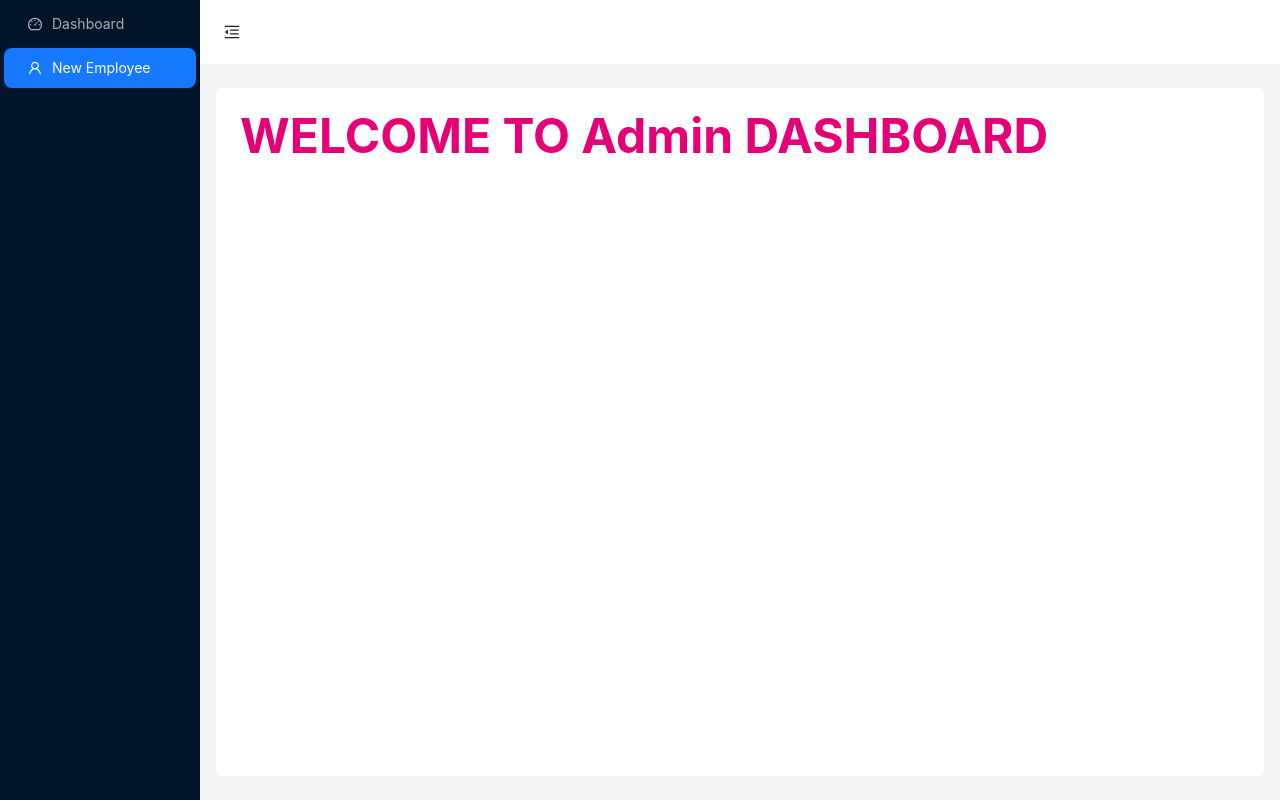
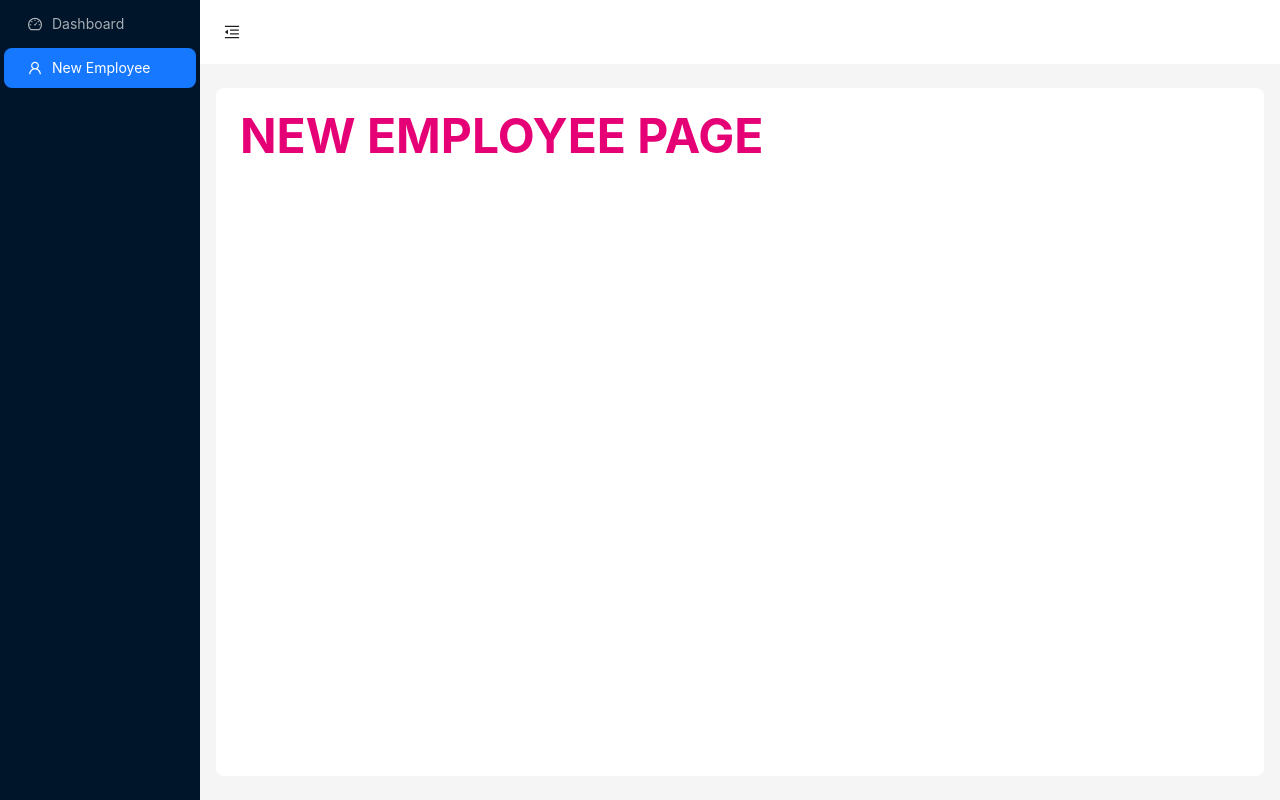
Before and after one commit to dnaik6/fintech-app, a React (Vite) app in the folder bank-zip/frontend/: page /admin/new-employee in a window 1280 px wide. Built offline with nearby package versions, Linux system fonts and the light colour scheme.

Commit message:
?# Please enter the commit message for your changes. Lines starting

```diff
--- a/bank-zip/frontend/components/Admin/NewEmployee/index.jsx
+++ b/bank-zip/frontend/components/Admin/NewEmployee/index.jsx
@@ -4,7 +4,7 @@ const NewEmployee = () => {
     return(
         <Adminlayout>
             <h1 className="text-5xl font-bold text-pink-600">
-                WELCOME TO Admin DASHBOARD
+               NEW EMPLOYEE PAGE
             </h1>
         </Adminlayout>
     )
```
